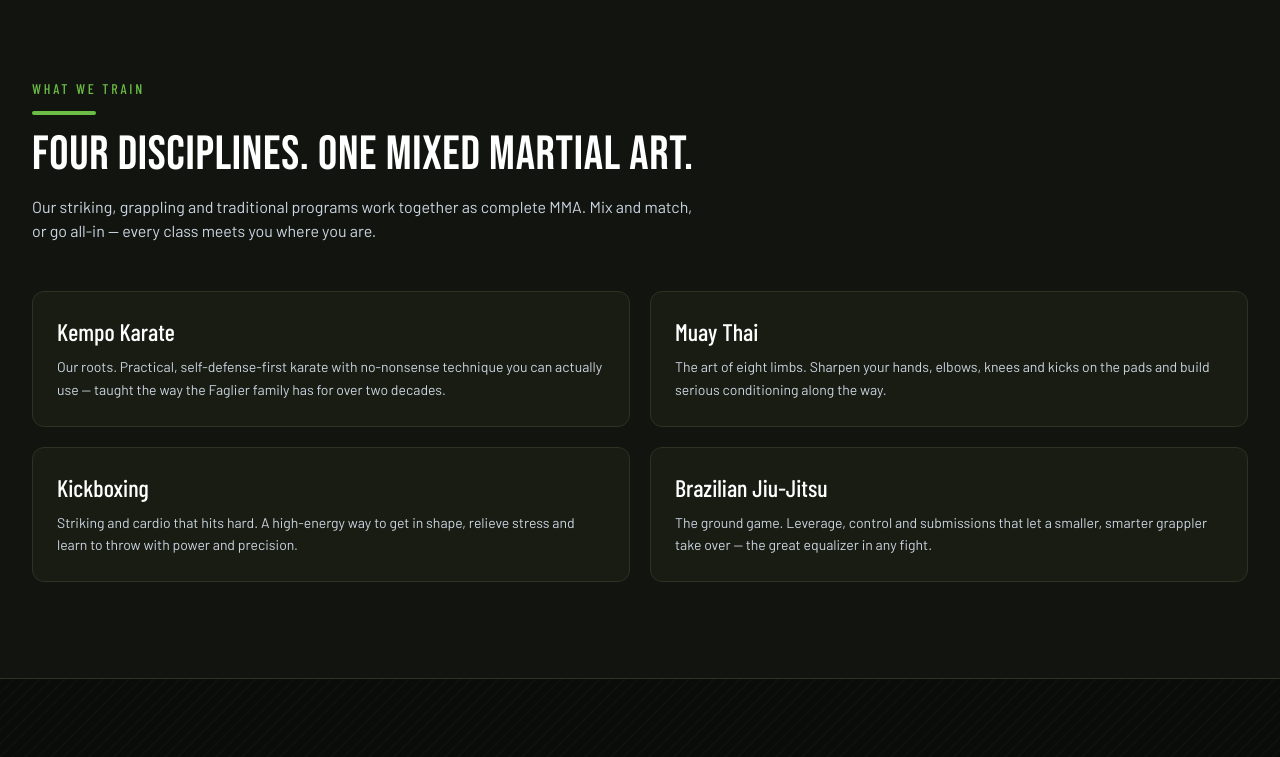
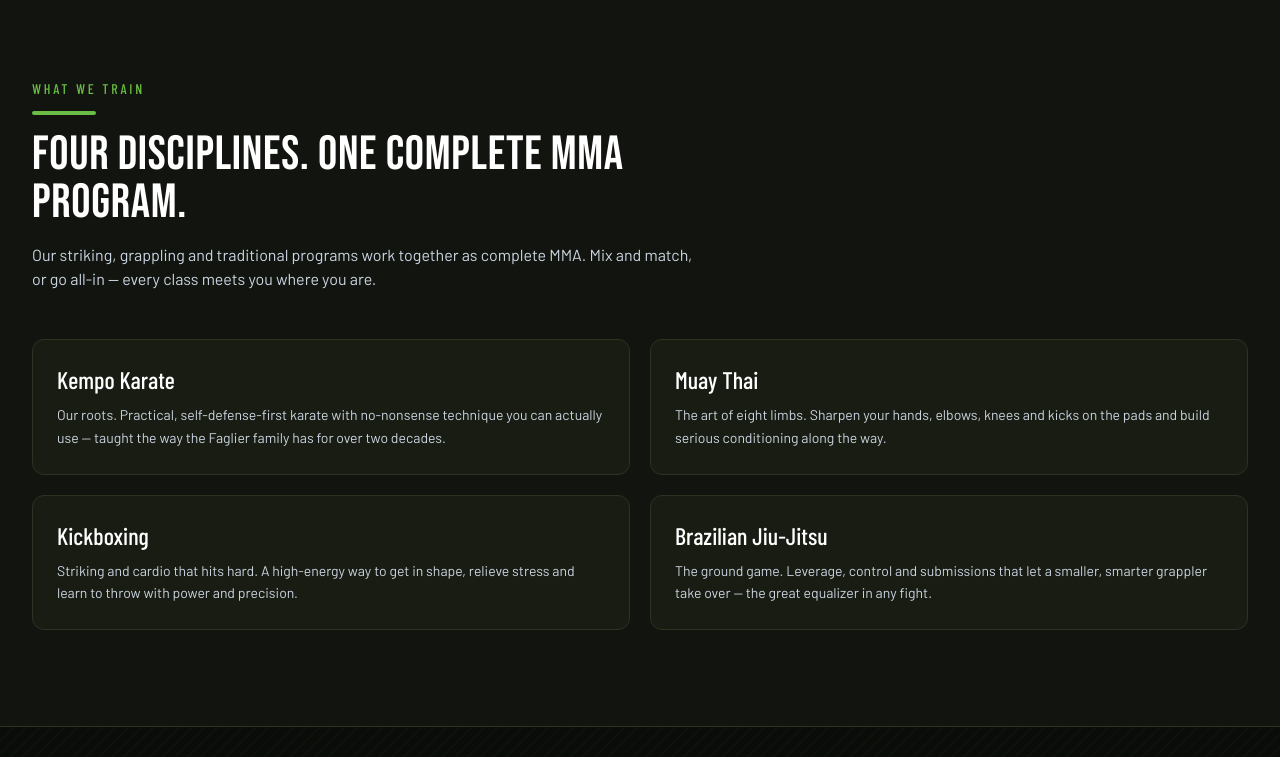
Before and after one commit to grndlvl/fagliers, a website: page alt-1/index.html in a window 1280 px wide. Shown: the part 920-1677 px from the top of the page. Drawn offline with nearby package versions, Linux system fonts and the light colour scheme.

Commit message:
Correct MMA program wording

```diff
--- a/alt-1/index.html
+++ b/alt-1/index.html
@@ -215,7 +215,7 @@
         <div class="max-w-2xl">
           <p class="font-head uppercase tracking-[0.2em] text-brand text-sm font-600">What We Train</p>
           <div class="section-rule mt-3"></div>
-          <h2 class="mt-4 font-display text-4xl sm:text-5xl text-white">Four disciplines. One mixed martial art.</h2>
+          <h2 class="mt-4 font-display text-4xl sm:text-5xl text-white">Four disciplines. One complete MMA program.</h2>
           <p class="mt-4 text-slate-300">Our striking, grappling and traditional programs work together as complete MMA. Mix and match, or go all-in — every class meets you where you are.</p>
         </div>
 
```
Also changed, not shown: alt-2/index.html (+1 -1 lines).
